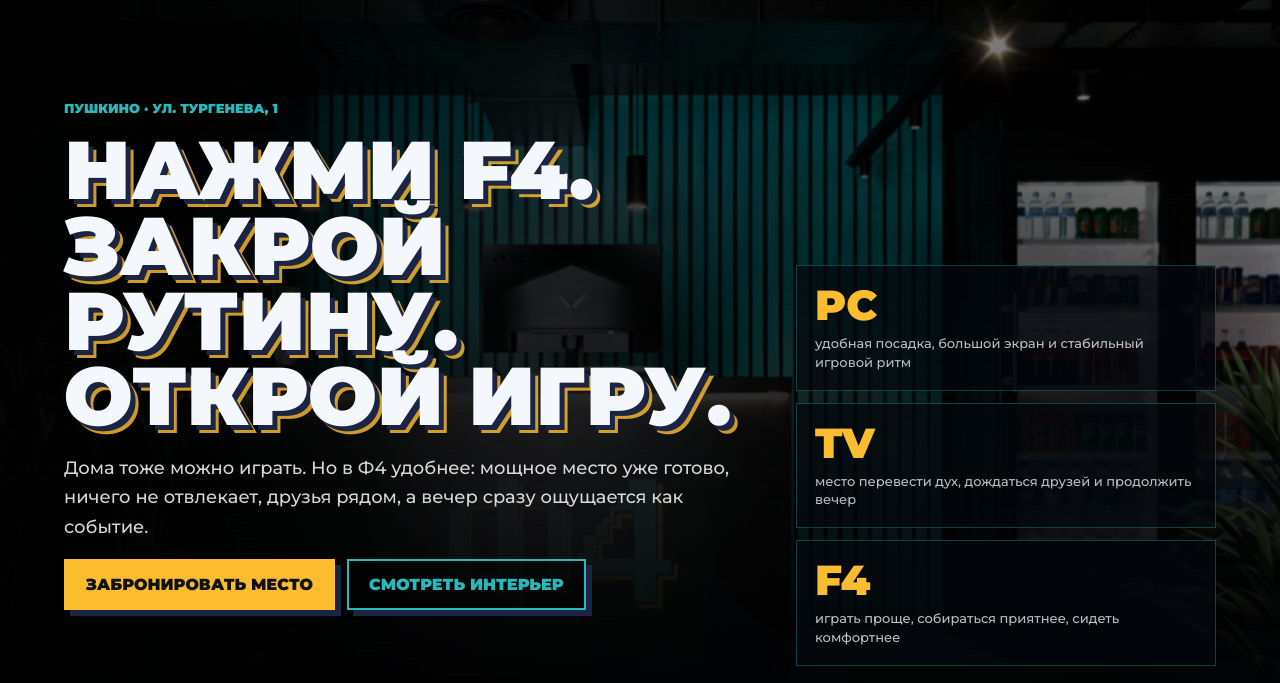
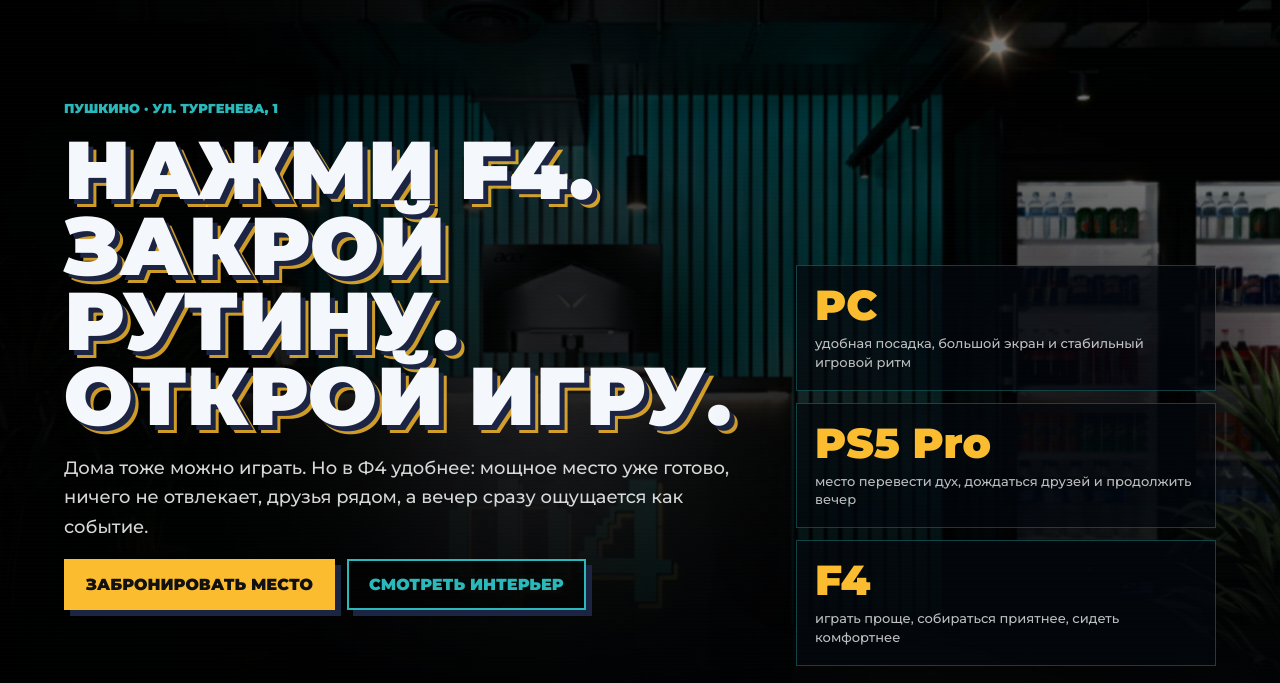
Before and after one commit to k0nta/f4, a plain HTML site: page index.html in a window 1280 px wide. Shown: the part 117-800 px from the top of the page. Drawn offline with Linux system fonts and the light colour scheme.

Commit message:
Rename TV to PS5 Pro in index.html

```diff
--- a/index.html
+++ b/index.html
@@ -63,7 +63,7 @@
             <span>удобная посадка, большой экран и стабильный игровой ритм</span>
           </div>
           <div>
-            <strong>TV</strong>
+            <strong>PS5 Pro</strong>
             <span>место перевести дух, дождаться друзей и продолжить вечер</span>
           </div>
           <div>
```
